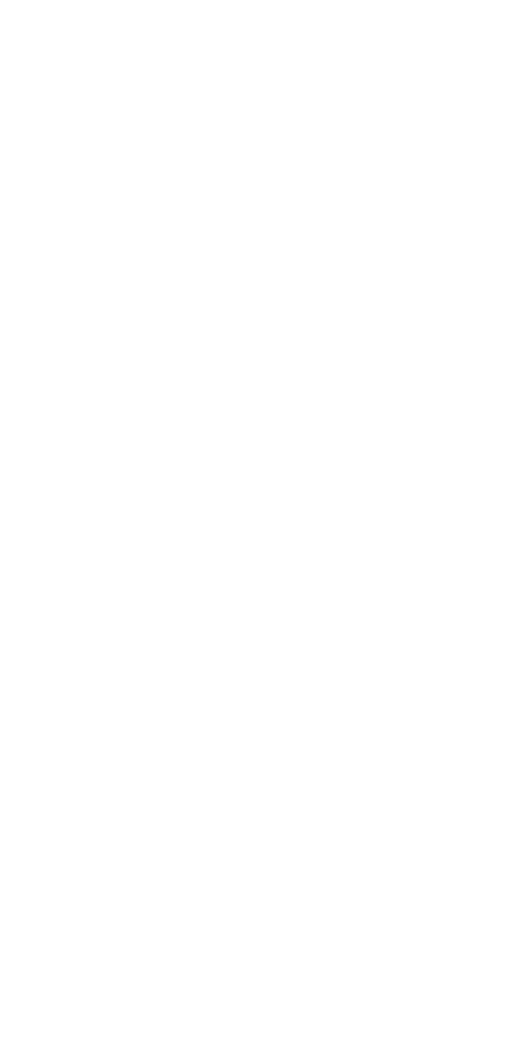
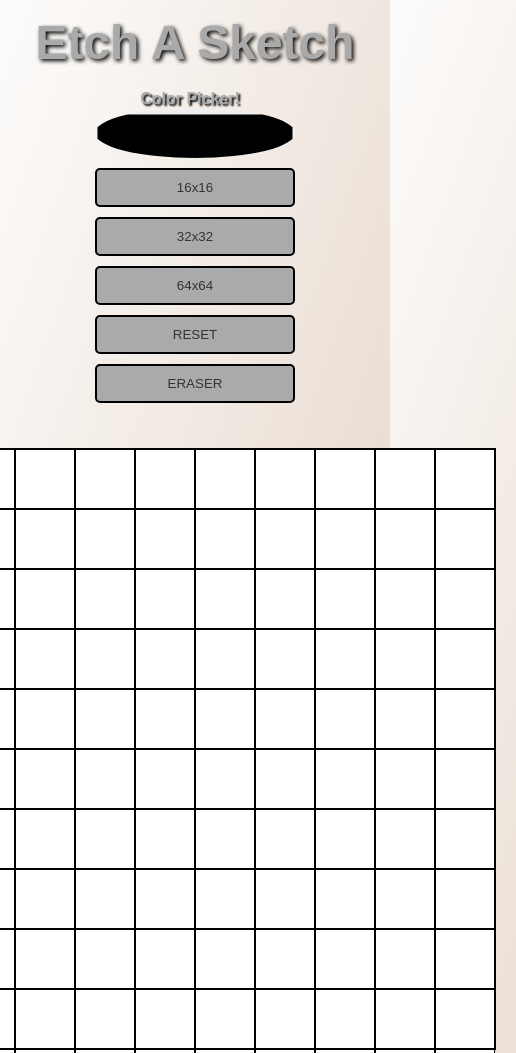
Before and after one commit to Ethankb16/Etch-a-Sketch, a plain HTML site: page index.html in a window 390 px wide. Shown: the top 1053 px of the page, 516 px wide, since content can reach past the window. Before the commit the page ends 844 px from the top, so only its background shows below. Drawn offline with Linux system fonts and the light colour scheme.

Commit message:
Finished!

```diff
--- a/index.html
+++ b/index.html
@@ -1,19 +1,27 @@
 <!DOCTYPE html>
 <html lang="en">
 <head>
+
+    <link rel="stylesheet" href="styles.css">
     <meta charset="UTF-8">
+    <meta http-equiv="X-UA-Compatible" content="IE=edge">
     <meta name="viewport" content="width=device-width, initial-scale=1.0">
-    <title>Etch a Sketch</title>
-    <link rel="stylesheet" href="styles.css">
+    <title>Document</title>
 </head>
 <body>
-
-
-
-
-
-
-
+    <div id="wrapper">
+        <h1 class="title">Etch A Sketch</h1>
+        <div id="controls">
+            <label for="color-picker" class="color-picker-label">Color Picker!</label>
+            <input type="color" id="color-picker" class="color-picker">
+            <button id="btn-16">16x16</button>
+            <button id="btn-32">32x32</button>
+            <button id="btn-64">64x64</button>
+            <button id="btn-reset">RESET</button>
+            <button id="btn-eraser">ERASER</button>
+        </div>
+            <div id="container"></div>
+    </div>
 
 
     <script src="scripts.js"></script>
--- a/scripts.js
+++ b/scripts.js
@@ -0,0 +1,115 @@
+const container = document.querySelector('#container');
+const controls = document.querySelector('#controls');
+const btn16 = document.querySelector('#btn-16');
+const btn32 = document.querySelector('#btn-32');
+const btn64 = document.querySelector('#btn-64');
+const resetButton = document.getElementById('btn-reset');
+const eraserButton = document.getElementById('btn-eraser');
+const colorPicker = document.getElementById('color-picker');
+const grid = document.getElementById('grid');
+const downloadButton = document.getElementById('btn-download');
+const squares = document.querySelectorAll('.grid-square');
+
+
+let eraseMode = false;
+let currentColor = '#000000';
+let isDrawing = false;
+
+createGrid(16);
+
+btn16.addEventListener('click', () => {
+	removeGrid();
+	createGrid(16);
+});
+btn32.addEventListener('click', () => {
+	removeGrid();
+	createGrid(32);
+});
+btn64.addEventListener('click', () => {
+	removeGrid();
+	createGrid(64);
+});
+
+function createGrid(size) {
+    const squareSize = size === 16 ? 60 : size === 32 ? 30 : 15;
+
+    colorPicker.addEventListener('input', (event) => {
+      currentColor = event.target.value;
+    });
+
+    const containerSize = size * squareSize;
+    container.style.width = `${containerSize}px`;
+    container.style.height = `${containerSize}px`;
+
+    for (let i = 0; i < size * size; i++) {
+      const div = document.createElement('div');
+      div.classList.add('grid-square');
+      div.style.width = `${squareSize}px`;
+      div.style.height = `${squareSize}px`;
+      container.appendChild(div);
+    }
+
+    const squares = document.querySelectorAll('.grid-square');
+    squares.forEach((square) => {
+      square.addEventListener('mousedown', (event) => {
+          isDragging = true;
+          if (eraseMode) {
+            square.style.backgroundColor = 'white';
+          } else {
+            square.style.backgroundColor = currentColor;
+          }
+          lastSquare = square;
+      });
+      square.addEventListener('mousemove', (event) => {
+          if (isDragging && square != lastSquare) {
+              if (eraseMode) {
+                  square.style.backgroundColor = 'white';
+              } else {
+                  square.style.backgroundColor = currentColor;
+              }
+              lastSquare = square;
+          }
+      });
+      square.addEventListener('mouseup', () => {
+          isDragging = false;
+      });
+    });
+
+     resetButton.addEventListener('click', function() {
+      const squares = document.querySelectorAll('.grid-square');
+      squares.forEach(square => {
+        square.style.backgroundColor = 'white';
+      });
+      eraseMode = false;
+      eraserButton.classList.remove('active');
+    });
+}
+
+function removeGrid() {
+	const squares = document.querySelectorAll('.grid-square');
+	squares.forEach(square => {
+		container.removeChild(square);
+	});
+}
+
+resetButton.addEventListener('click', function() {
+  const squares = document.querySelectorAll('.grid-square');
+  squares.forEach(square => {
+    square.style.backgroundColor = 'white';
+  });
+  eraseMode = false;
+});
+
+eraserButton.addEventListener("click", () => {
+  eraseMode = !eraseMode;
+  eraserButton.classList.toggle('active');
+});
+
+colorPicker.addEventListener('click', () => {
+  const colorInput = document.createElement('input');
+  colorInput.type = 'color';
+  colorInput.addEventListener('input', () => {
+    currentColor = colorInput.value;
+  });
+  colorInput.click();
+});
--- a/styles.css
+++ b/styles.css
@@ -0,0 +1,124 @@
+body {
+    font-family: Marker Felt, fantasy;
+    margin: 0;
+    padding: 0;
+    display: flex;
+    justify-content: center;
+    align-items: center;
+    min-height: 100vh;
+    background-image: linear-gradient(to bottom right, #FDFCFB, #E2D1C3);
+}
+h1.title {
+    font-family: Marker Felt, fantasy;
+    position: relative;
+    top: 0;
+    width: 100%;
+    text-align: center;
+    font-size: 3rem;
+    color: #AAAAAA;
+    text-shadow: 2px 2px 4px #000000;
+    margin-top: 10px;
+    margin-bottom: 5px;
+    z-index: 1;
+}
+#wrapper {
+    display: flex;
+    flex-direction: row;
+    justify-content: center;
+    align-items: flex-start;
+    flex-wrap: wrap;
+    margin-top: 5px;
+}
+#container {
+    display: flex;
+    flex-wrap: wrap;
+    justify-content: flex-start;
+    align-items: flex-start;
+    margin-top: 5px;
+    margin-right: 20px;
+    margin-left: 20px;
+    margin-bottom: 50px;
+    width: 600px;
+    height: 600px;
+    border: 1px solid black;
+}
+
+.grid-square {
+    width: 60px;
+    height: 60px;
+    box-sizing: border-box;
+    margin: 0;
+    padding: 0;
+    background-color: white;
+    border: 1px solid black;
+    transition: background-color 0.3s;
+}
+
+.grid-square.active {
+    background-color: black;
+}
+#controls {
+    display: flex;
+    flex-direction: column;
+    justify-content: center;
+    align-items: center;
+    width: 200px;
+    padding: 10px;
+    margin-top: 5px;
+    margin-right: 10px;
+    margin-left: 10px;
+    margin-bottom: 20px;
+    color: #AAAAAA;
+    border: none;
+    border-radius: 5px;
+}
+#controls button {
+    font-family: Marker Felt, fantasy;
+    width: 100%;
+    padding: 10px;
+    margin-bottom: 10px;
+    background-color: #AAAAAA;
+    color: #333;
+    border: 2px solid black;
+    border-radius: 5px;
+    cursor: pointer;
+}
+.color-picker {
+    margin-bottom: 10px;
+  }
+.color-picker-label {
+    display: inline-block;
+    text-shadow: 2px 2px 2px #000000;
+    margin-right: 10px;
+    font-size: 16px;
+    font-weight: bold;
+  }
+  #btn-eraser.active {
+    background-color: black;
+    color: white;
+  }
+input[type="color"] {
+    appearance: none;
+    width: 200px;
+    height: 50px;
+    border-radius: 50%;
+    border: none;
+    outline: none;
+    cursor: pointer;
+  }
+  input[type="color"]::-webkit-color-swatch-wrapper {
+    padding: 0;
+    margin-top: 10px;
+  }
+  @media only screen and (max-width: 768px) {
+    #container {
+      width: 100%;
+      height: auto;
+      max-width: 600px;
+      max-height: 600px;
+    }
+    .grid-square {
+      width: calc(100% / 16);
+      height: calc(100% / 16);
+    }
+  }
```
Also changed, not shown: 1 other file.
